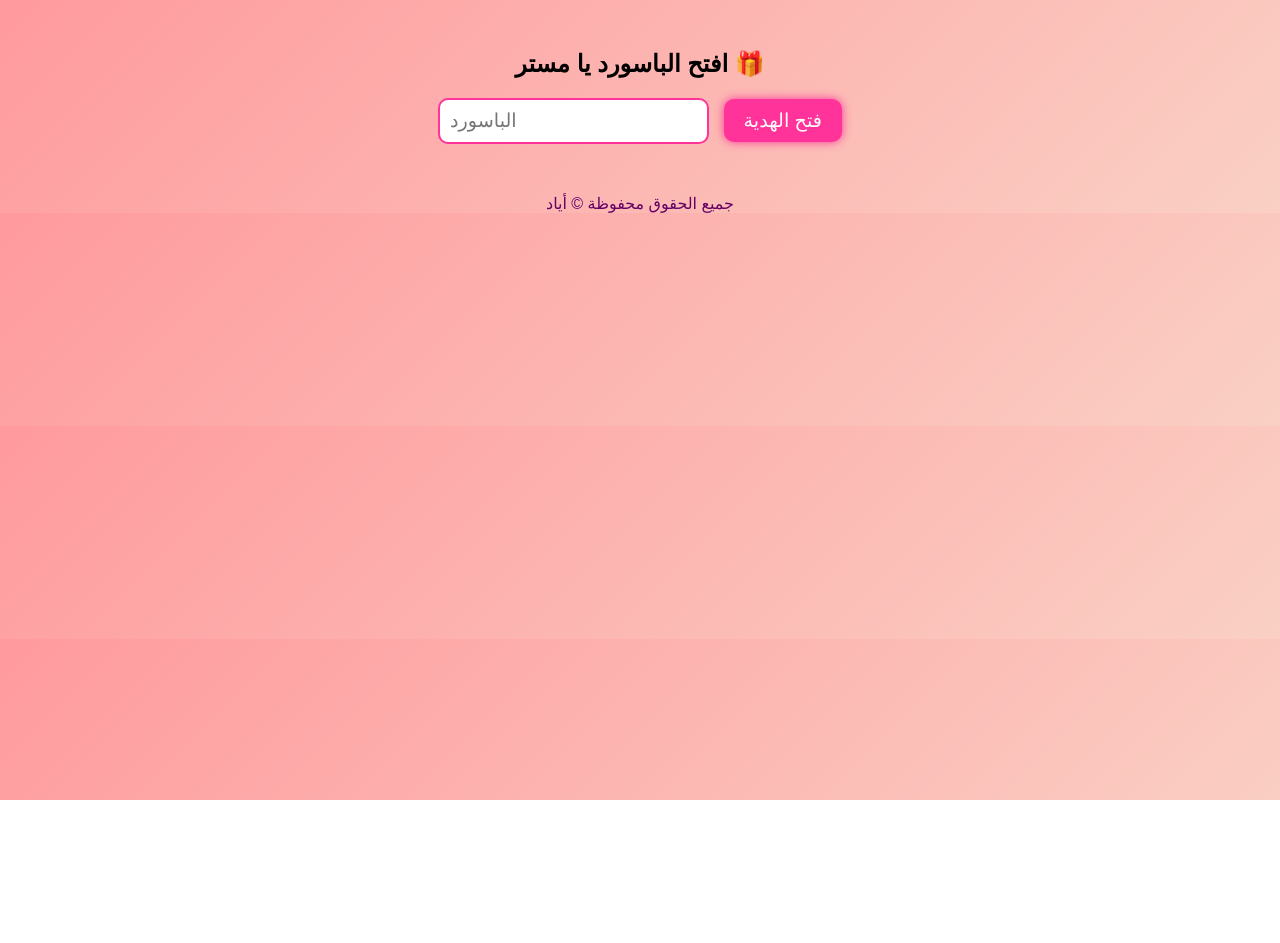
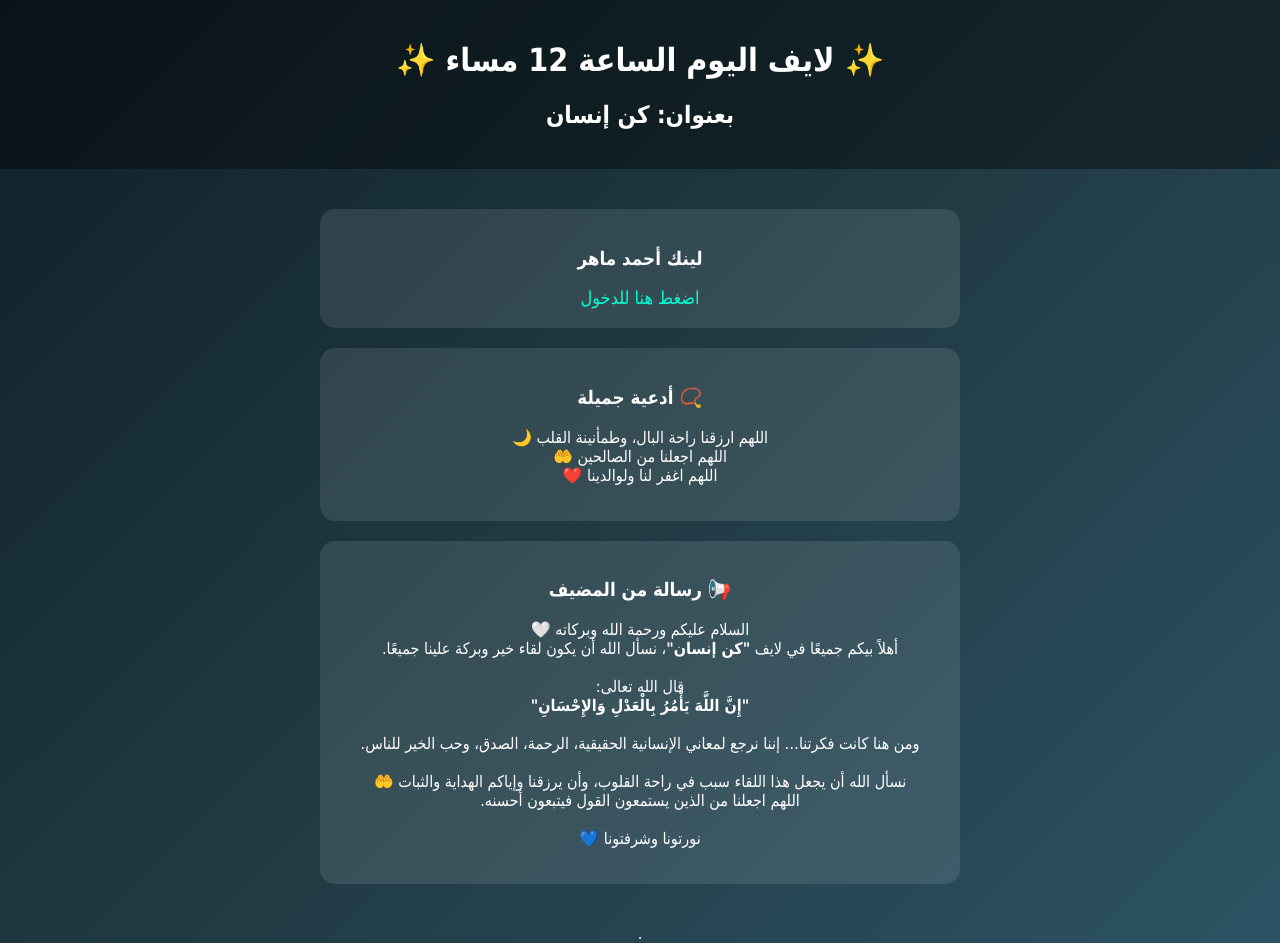
Before and after one commit to eh514262-png/Eyad-digital-, a plain HTML site: page index.html in a window 1280 px wide. Before the commit the page ends 800 px from the top, so only its background shows below. Drawn offline with Linux system fonts and the light colour scheme.

Commit message:
Add files via upload

```diff
--- a/index.html
+++ b/index.html
@@ -1,152 +1,76 @@
-<!DOCTYPE html>
-<html lang="ar">
+<!-- احفظ الملف باسم index.html --><!DOCTYPE html><html lang="ar" dir="rtl">
 <head>
     <meta charset="UTF-8">
     <meta name="viewport" content="width=device-width, initial-scale=1.0">
-<title>هدية عيد ميلاد لمستر زايد 🎉</title>
+    <title>لايف كن إنسان</title>
     <style>
         body {
-    font-family: 'Arial', sans-serif;
+            font-family: Tahoma, Arial;
+            background: linear-gradient(135deg, #0f2027, #203a43, #2c5364);
+            color: white;
             text-align: center;
             margin: 0;
-    padding: 0;
-    background: linear-gradient(135deg, #ff9a9e, #fad0c4);
-    overflow-x: hidden;
         }
-
-  .password-box {
-    margin-top: 50px;
+        header {
+            padding: 20px;
+            background: rgba(0,0,0,0.4);
         }
-
-  input[type="password"] {
-    font-size: 1.2em;
-    padding: 10px;
+        h1 {
+            font-size: 32px;
+        }
+        .content {
+            padding: 20px;
+        }
+        a {
+            color: #00ffd5;
+            text-decoration: none;
+            font-size: 18px;
+        }
+        .card {
+            background: rgba(255,255,255,0.1);
+            margin: 20px auto;
+            padding: 20px;
+            border-radius: 15px;
+            width: 90%;
+            max-width: 600px;
+        }
+        iframe {
+            width: 100%;
+            height: 300px;
             border-radius: 10px;
-    border: 2px solid #ff3399;
-  }
-
-  button {
-    font-size: 1.2em;
-    padding: 10px 20px;
-    margin-left: 10px;
-    cursor: pointer;
-    border-radius: 10px;
-    border: none;
-    background-color: #ff3399;
-    color: white;
-    box-shadow: 0 0 10px #ff3399;
-    transition: transform 0.2s;
-  }
-
-  button:hover {
-    transform: scale(1.1);
-  }
-
-  #content {
-    display: none;
-    margin-top: 30px;
-  }
-
-  h1 {
-    font-size: 3em;
-    animation: rainbowText 5s infinite;
-  }
-
-  p {
-    font-size: 1.5em;
-    animation: rainbowText 5s infinite;
-  }
-
-  @keyframes rainbowText {
-    0% { color: #ff0000; }
-    14% { color: #ff7f00; }
-    28% { color: #ffff00; }
-    42% { color: #00ff00; }
-    57% { color: #0000ff; }
-    71% { color: #4b0082; }
-    85% { color: #8f00ff; }
-    100% { color: #ff0000; }
-  }
-
-  .music-button {
-    font-size: 2em;
-    background: #ff66cc;
-    border-radius: 50px;
-    border: none;
-    padding: 15px 30px;
-    color: white;
-    cursor: pointer;
-    margin-top: 20px;
-    box-shadow: 0 0 15px #ff3399;
-    transition: transform 0.2s;
-  }
-
-  .music-button:hover {
-    transform: scale(1.2);
-  }
-
-  .emojis {
-    font-size: 2em;
-    margin-top: 20px;
-    animation: floatUp 5s infinite;
-  }
-
-  @keyframes floatUp {
-    0% { transform: translateY(0); opacity: 0.8; }
-    50% { transform: translateY(-20px); opacity: 1; }
-    100% { transform: translateY(0); opacity: 0.8; }
-  }
-
-  .footer {
-    margin-top: 50px;
-    font-size: 1em;
-    color: #660066;
         }
     </style>
 </head>
-<body>
-
-<div class="password-box">
-  <h2>افتح الباسورد يا مستر 🎁</h2>
-  <input type="password" id="passwordInput" placeholder="الباسورد">
-  <button onclick="checkPassword()">فتح الهدية</button>
+<body><header>
+    <h1>✨ لايف اليوم الساعة 12 مساء ✨</h1>
+    <h2>بعنوان: كن إنسان</h2>
+</header><div class="content"><div class="card">
+    <h3>لينك أحمد ماهر</h3>
+    <a href="https://www.tiktok.com/@ahmedmaher_111?_r=1&_t=ZS-964WMffONIi" target="_blank">اضغط هنا للدخول</a>
 </div>
 
-<div id="content">
-  <h1>🎉 عيد ميلاد سعيد مستر زايد 🎉</h1>
-  <p>كل سنة وانت طيب ومميز يا مستر زايد 🌟</p>
-  <p>نتمنى لك أيام مليانة فرحة وسعادة! 🎂💖</p>
-
-  <!-- زر الأغنية -->
-  <button class="music-button" onclick="playMusic()">افتح الأغنية 🎵</button>
-
-  <!-- ملف الأغنية -->
-  <audio id="birthdayAudio" loop>
-    <source src="happybirthday.mp3" type="audio/mpeg">
-  </audio>
-
-  <!-- إيموجي قلوب وتورتة -->
-  <div class="emojis">❤️🎂💖🎉🧁🎈</div>
+<div class="card">
+    <h3>📿 أدعية جميلة</h3>
+    <p>
+        اللهم ارزقنا راحة البال، وطمأنينة القلب 🌙<br>
+        اللهم اجعلنا من الصالحين 🤲<br>
+        اللهم اغفر لنا ولوالدينا ❤️
+    </p>
 </div>
 
-<!-- حقوق الصفحة -->
-<div class="footer">جميع الحقوق محفوظة © أياد</div>
+<div class="card">
+    <h3>📢 رسالة من المضيف</h3>
+    <p>
+        السلام عليكم ورحمة الله وبركاته 🤍<br>
+        أهلاً بيكم جميعًا في لايف <strong>"كن إنسان"</strong>، نسأل الله أن يكون لقاء خير وبركة علينا جميعًا.<br><br>
+        قال الله تعالى:<br>
+        <strong>"إِنَّ اللَّهَ يَأْمُرُ بِالْعَدْلِ وَالإِحْسَانِ"</strong><br><br>
+        ومن هنا كانت فكرتنا… إننا نرجع لمعاني الإنسانية الحقيقية، الرحمة، الصدق، وحب الخير للناس.<br><br>
+        نسأل الله أن يجعل هذا اللقاء سبب في راحة القلوب، وأن يرزقنا وإياكم الهداية والثبات 🤲<br>
+        اللهم اجعلنا من الذين يستمعون القول فيتبعون أحسنه.<br><br>
+        نورتونا وشرفتونا 💙
+    </p>
+</div>
 
-<script>
-function checkPassword() {
-  const input = document.getElementById('passwordInput').value;
-  if(input === '24/2') {
-    document.querySelector('.password-box').style.display = 'none';
-    document.getElementById('content').style.display = 'block';
-  } else {
-    alert('الباسورد غلط! حاول تاني 😅');
-  }
-}
-
-function playMusic() {
-  document.getElementById('birthdayAudio').play();
-}
-</script>
-
-</body>
-</html>
+</div></body>
+</html>.
```
Lines whose indentation alone changed are shown as unchanged.
